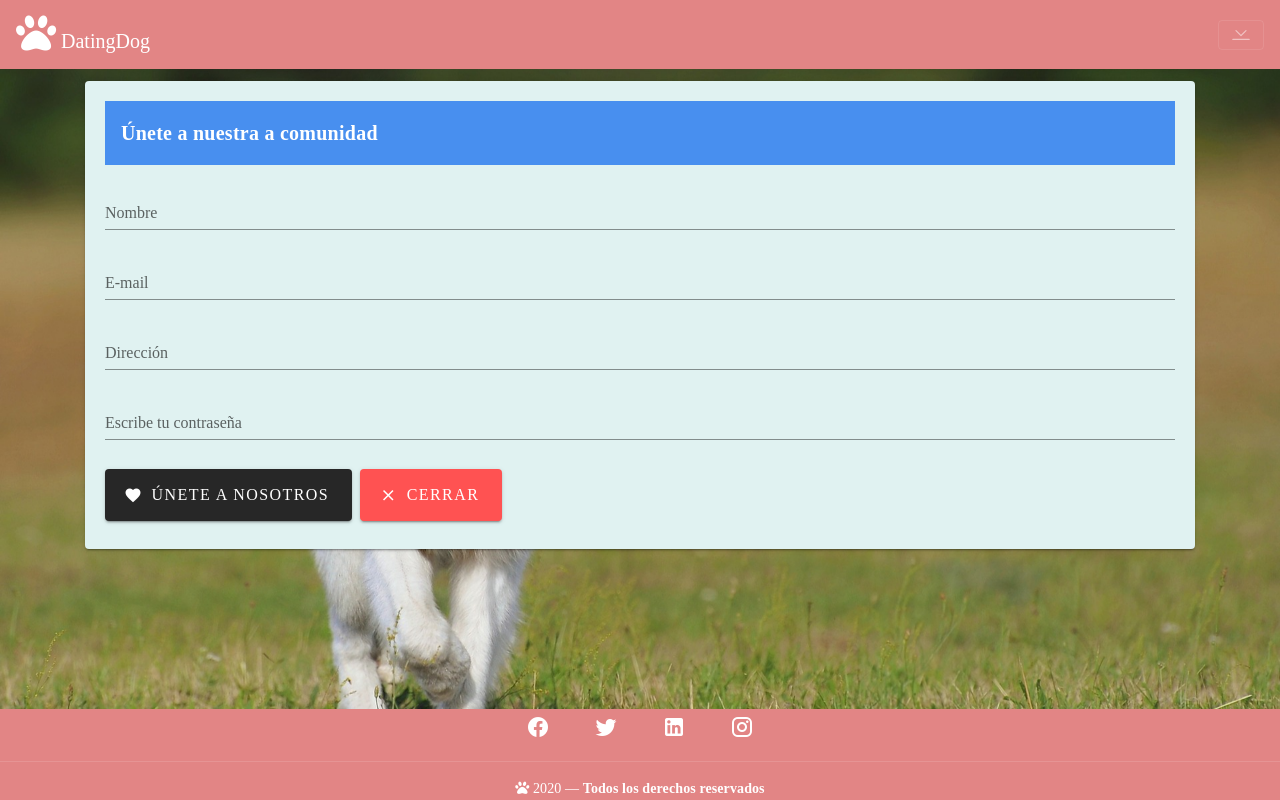
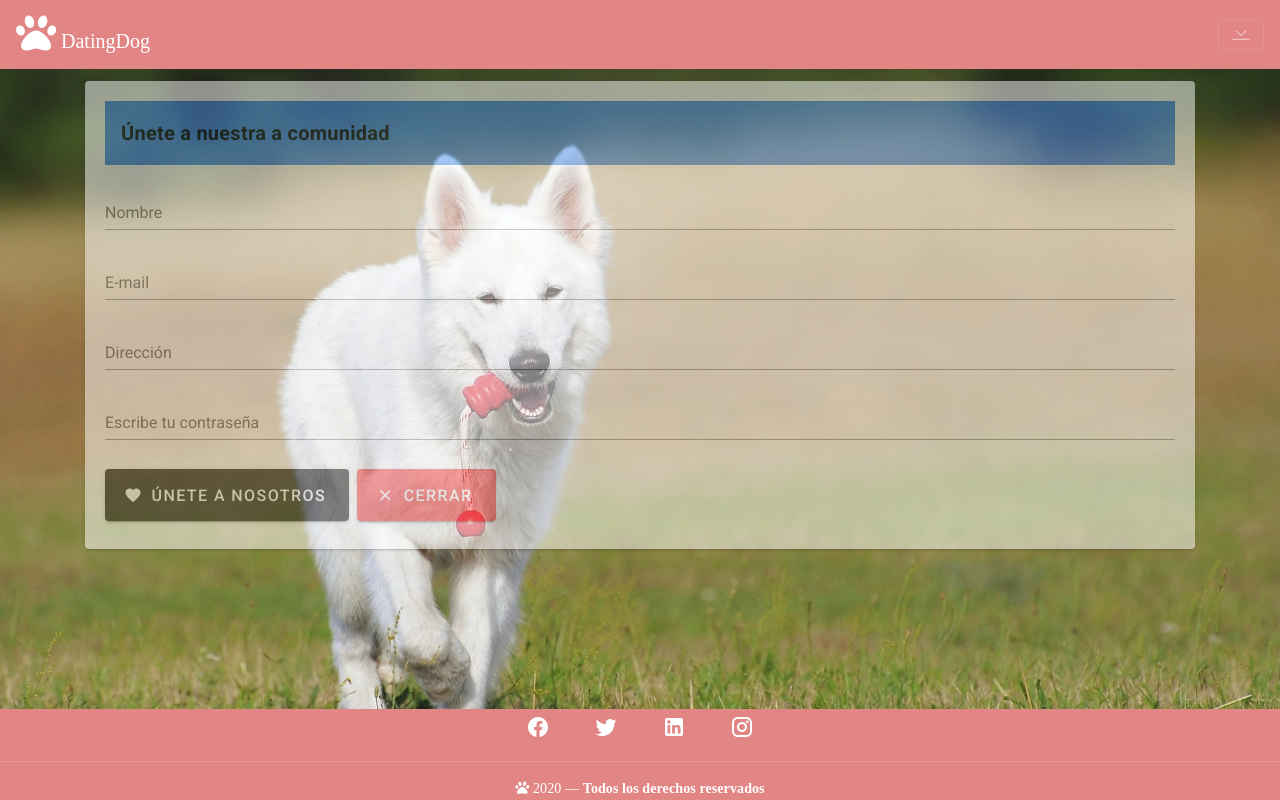
Before and after one commit to sebafariass/ProjectFinal, a Vue app: page /iniciosesion in a window 1280 px wide. Built offline with nearby package versions, Linux system fonts and the light colour scheme; no server answers; the database is empty; a web font is replaced by a local one; what vue-chat-scroll would draw is missing.

Commit message:
modificaciones

```diff
--- a/src/components/elementoapp/Navbar.vue
+++ b/src/components/elementoapp/Navbar.vue
@@ -20,7 +20,7 @@
             <b-nav-item to="/home">Home</b-nav-item>
             <b-nav-item to="/registro">Registro de Mascotas</b-nav-item>
             <b-nav-item to="/muestra">MatchCan</b-nav-item>
-            <b-nav-item to="/iniciosesion">Registrar Usuario</b-nav-item>
+            <!--b-nav-item to="/iniciosesion">Registrar Usuario</b-nav-item-->
             <b-nav-item to="/mercado">Mercadito</b-nav-item>
               <b-nav-item to="/trueque">Sube tu Trueque</b-nav-item>
             <b-nav-item @click="logout">Logout</b-nav-item>
--- a/src/views/Iniciosesion.vue
+++ b/src/views/Iniciosesion.vue
@@ -1,7 +1,7 @@
 <template>
  <div class="registro__pagina">
         <v-container>
-            <v-card color="teal lighten-5" class="pa-5">
+            <v-card class="pa-5" style="opacity:0.5">
         <!--  /////// FORMULARIO \\\\\\\ -->
         <div class="mb-5">
           <v-card-title
```
Also changed, not shown: src/assets/bg-registro1.jpg (added).
